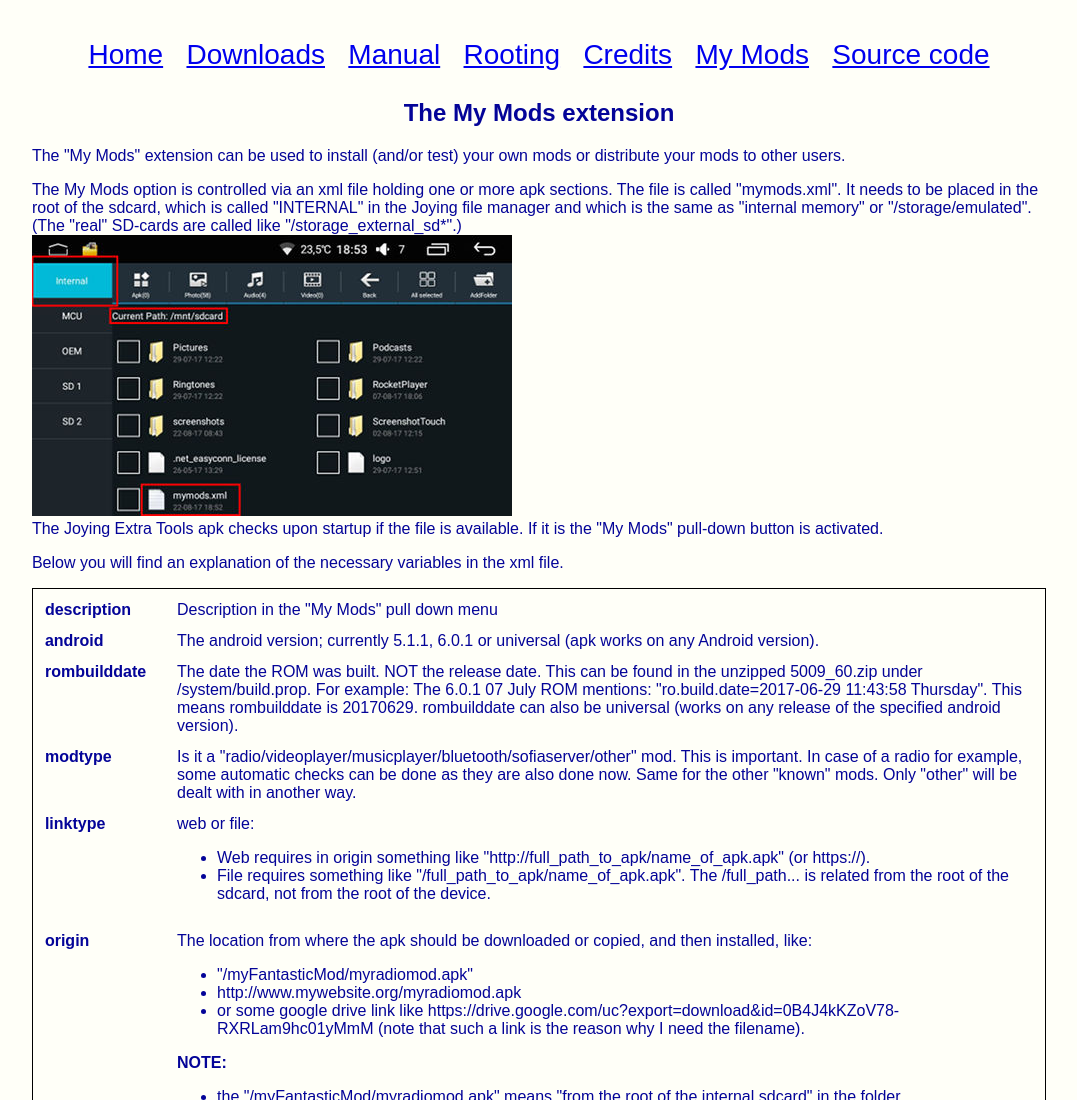
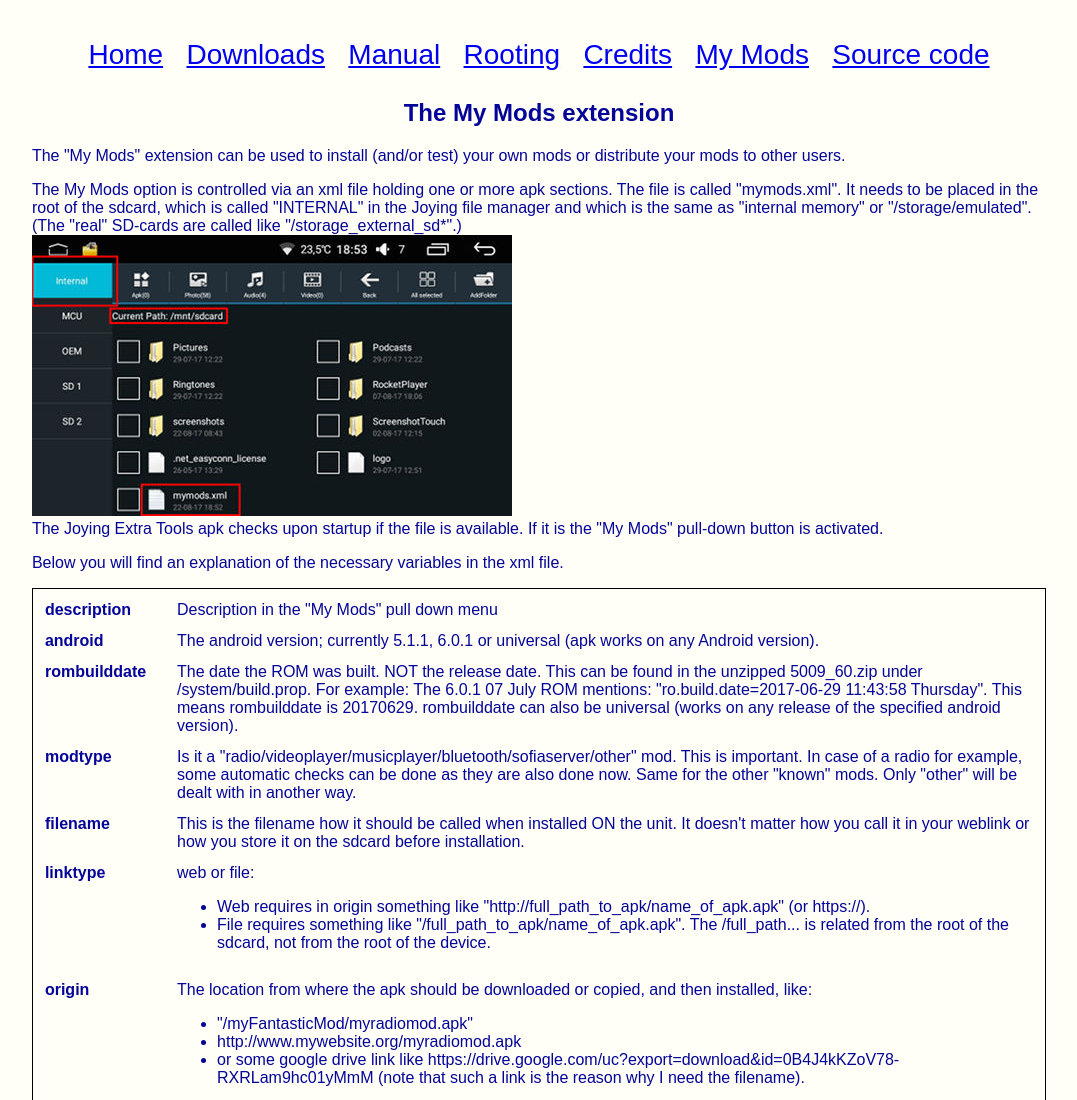
Before and after one commit to hvdwolf/Joying-RootAssistant, a plain HTML site: page mymods.html in a window 1280 px wide. Shown: the top 1100 px of the page, without its empty margins (101-1178 px from the left). Drawn offline with Linux system fonts and the light colour scheme.

Commit message:
add forgotten filename

```diff
--- a/mymods.html
+++ b/mymods.html
@@ -53,6 +53,10 @@
                         <td><b>modtype</b></td>
                         <td>Is it a "radio/videoplayer/musicplayer/bluetooth/sofiaserver/other" mod. This is important. In case of a radio for example,
 			         some automatic checks can be done as they are also done now. Same for the other "known" mods. Only "other" will be dealt with in another way.</td>
+                    </tr>
+                    <tr valign="top">
+                        <td><b>filename</b></td>
+                        <td>This is the filename how it should be called when installed ON the unit. It doesn't matter how you call it in your weblink or how you store it on the sdcard before installation.</td>
                     </tr>
                     <tr valign="top">
                         <td><b>linktype</b></td>
```
